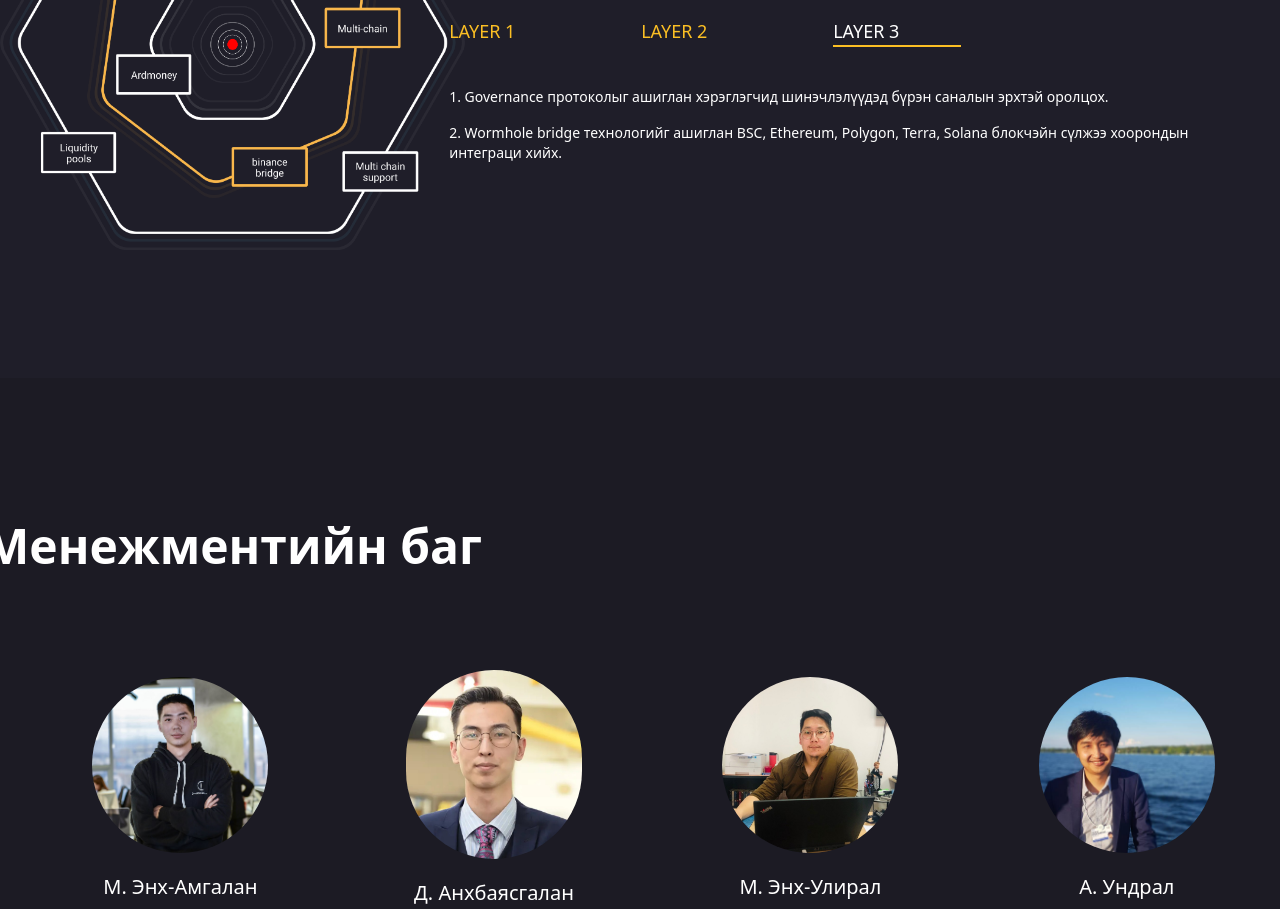
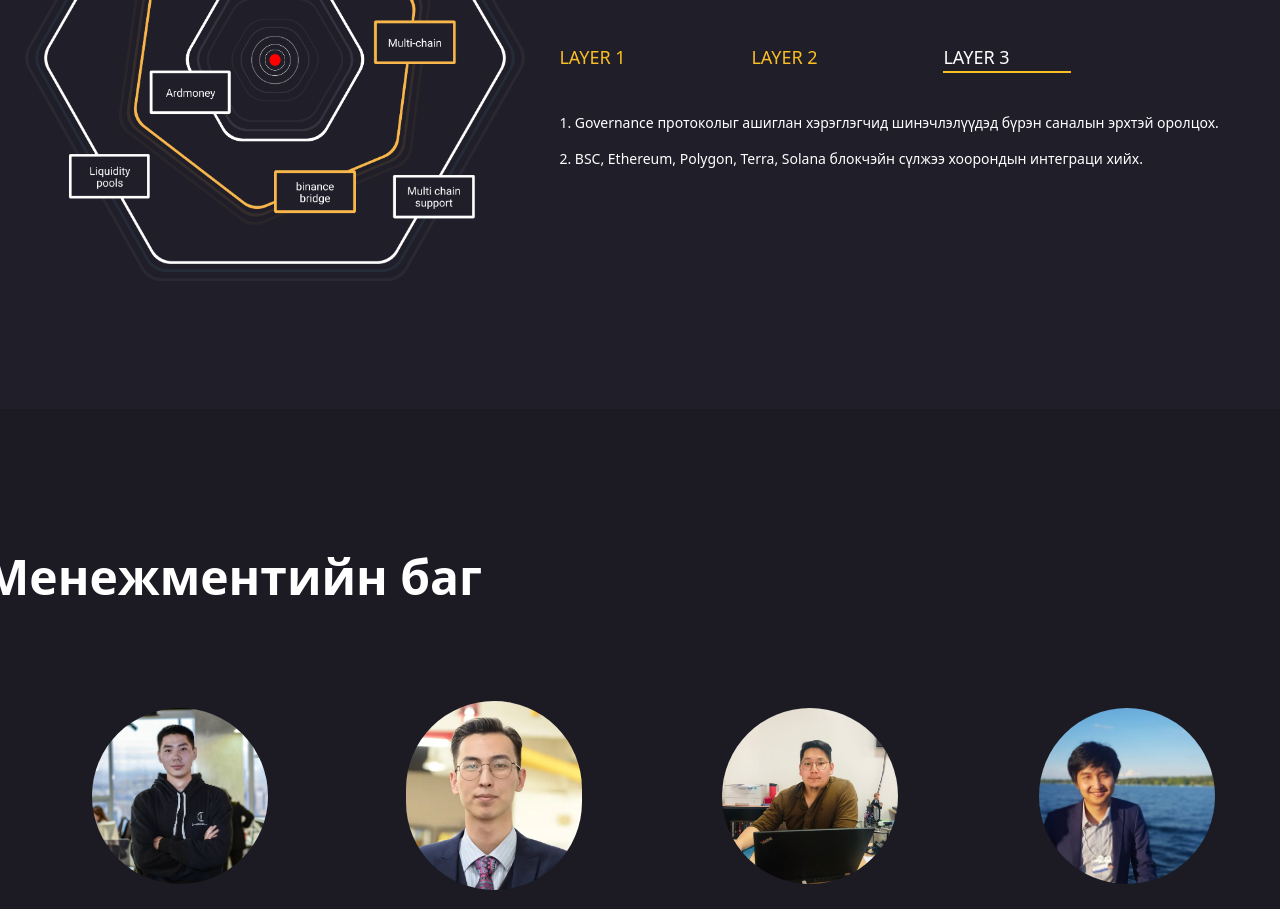
Before and after one commit to Tuvshinbayar1234/Ardmoney, a React (Create React App) app: page / in a window 1280 px wide. Shown: the part 3620-4529 px from the top of the page. Built offline with nearby package versions, Linux system fonts and the light colour scheme.

Commit message:
Removed WormHole Line

```diff
--- a/src/Components/Ecosystem.js
+++ b/src/Components/Ecosystem.js
@@ -20,7 +20,7 @@ const Ecosystem = () => {
     {
       id: 3,
       data: "1. Governance протоколыг ашиглан хэрэглэгчид шинэчлэлүүдэд бүрэн саналын эрхтэй оролцох.",
-      list: "2. Wormhole bridge технологийг ашиглан BSC, Ethereum, Polygon, Terra, Solana блокчэйн сүлжээ хоорондын интеграци хийх.",
+      list: "2. BSC, Ethereum, Polygon, Terra, Solana блокчэйн сүлжээ хоорондын интеграци хийх.",
     }
   ]
 
```
Also changed, not shown: 7 other files (tests, documents, lock files or other folders).
